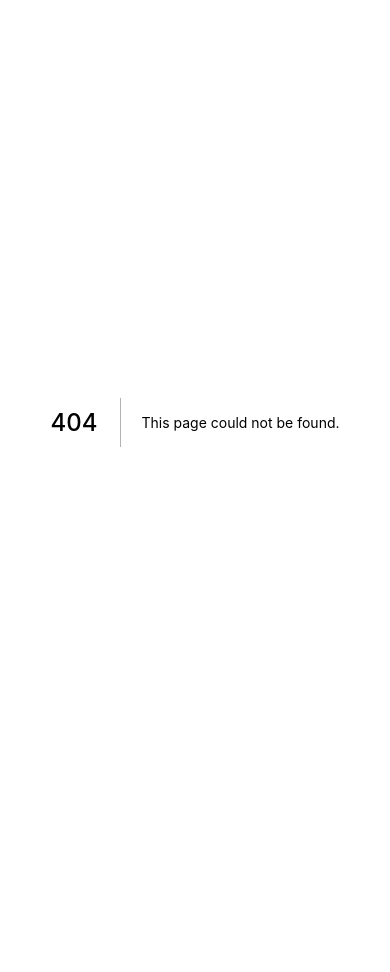
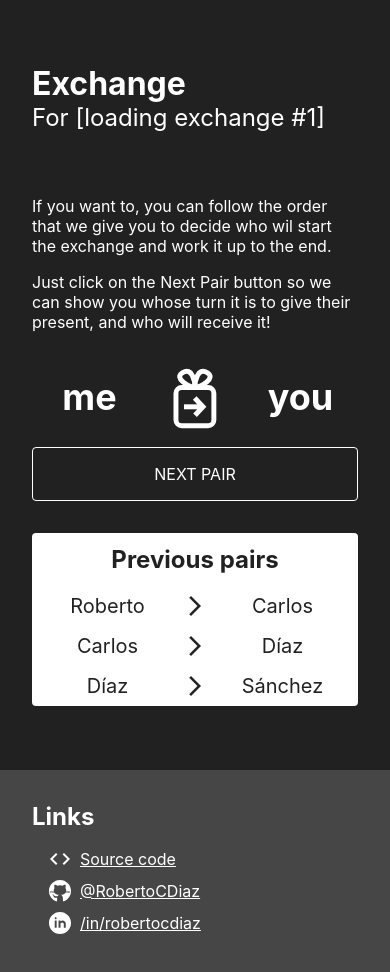
Before and after one commit to RobertoCDiaz/secret-santa-web3, a Next.js app in the folder app/: page /exchange/1 in a window 390 px wide. Before the commit this address had no page. Shown: the top 972 px of the page. Before the commit the page ends 844 px from the top, so only its background shows below. Built offline with nearby package versions, Linux system fonts and the light colour scheme.

Commit message:
finished UI for mobile version of `exchange` page

```diff
--- /dev/null
+++ b/app/components/PairShowcase.tsx
@@ -0,0 +1,42 @@
+import { Component } from "react";
+import styles from '../styles/PairShowcase.module.scss';
+import { AppButton } from "./AppButton";
+
+type PairShowcaseState = {
+    /**
+     * Gifter from this pair.
+     */
+    from: string,
+    /**
+     * Receiver from this pair.
+     */
+    to: string,
+}
+
+/**
+ * Renders a new pair revelation.
+ *
+ * A pair consists of two names, and indicates a gifting action.
+ * Meaning that the first person in the pair will be gifting something to the second person.
+ */
+export default class PairShowcase extends Component<PairShowcaseState, PairShowcaseState> {
+    constructor(props) {
+        super(props);
+
+        this.state = {
+            from: this.props.from ?? "from",
+            to: this.props.to ?? "to",
+        }
+    }
+
+    render() {
+        return <div className={styles.pairShowcase}>
+            <div className={styles.content}>
+                <p className={styles.name}>{ this.state.from }</p>
+                <img src="/icons/gifts_to.svg" />
+                <p className={styles.name}>{ this.state.to }</p>
+            </div>
+            <AppButton text="NEXT PAIR" isSecondary/>
+        </div>
+    }
+}
--- a/app/components/ParticipantsList.tsx
+++ b/app/components/ParticipantsList.tsx
@@ -138,7 +138,7 @@ export default class ParticipantsList extends Component<any, ParticipantsListSta
             { !this.state.isAddingParticipant && this.state.participants.map((p, i) =>
                 Participant(p, () => deleteParticipant(i))
             ) }
-            { !this.state.isAddingParticipant && <AppButton text="ADD NEW PARTICIPANT" onClick={toggleAddForm} isSecondary={true} /> }
+            { !this.state.isAddingParticipant && <AppButton text="ADD NEW PARTICIPANT" onClick={toggleAddForm} isSecondary={true} isMedium={true} /> }
 
             {/* Add new participant form */}
             { this.state.isAddingParticipant && <div className={styles.addForm}>
--- /dev/null
+++ b/app/components/PreviousPairs.tsx
@@ -0,0 +1,87 @@
+import { Component } from "react";
+import styles from '../styles/PreviousPairs.module.scss';
+
+type PreviousPairsState = {
+    /**
+     * List of names, in order of giving.
+     */
+    list: string[],
+    /**
+     * Whether the list is complete or nor.
+     */
+    isComplete: boolean,
+}
+
+/**
+ * Renders a list of the previous pairs that have already been revealed.
+ *
+ * This components consists of a list of names, in which each element will be paired to the next one.
+ *
+ * The last element of the list will not be shown as a gifter because the person that follows it has not yet been added, unless it's explicitely told that the list has been completed, as the last person in the list will be gifting to the first one. In that case, the last element of the list will be paired with the first one.
+ */
+export default class PreviousPairs extends Component<any, PreviousPairsState> {
+    constructor(props) {
+        super(props);
+
+        this.state = {
+            isComplete: false,
+            list: [
+                'Roberto',
+                'Carlos',
+                'Díaz',
+                'Sánchez',
+            ],
+        };
+    }
+
+    /**
+     * Adds a new member name to the component's state.
+     *
+     * There's no need to add a whole pair, as every item from the list will be
+     * automatically paired up with the next one in line (except the last one, as the person it is assigned
+     * to is not yet revealed).
+     *
+     * When an item that matches the first element is added though this function, it will not be added to the list. Instead, it will change the component state and set the `isComplete` variable to true. Indicating that the list has been completed.
+     *
+     * If the list is already completed, adding new items will no longer be allowed.
+     *
+     * @param item - Name of the person to add.
+     */
+    addItem(item: string) {
+        if (this.state.isComplete) {
+            return;
+        }
+
+        if (item === this.state.list[0]) {
+            this.setState({
+                isComplete: true,
+            });
+            return;
+        }
+
+        this.setState({
+            list: this.state.list.concat(item),
+        });
+    }
+
+    render() {
+        const Pair = (from: string, to: string) => {
+            return <div className={styles.pair}>
+                <link href="https://fonts.googleapis.com/icon?family=Material+Icons" rel="stylesheet"></link>
+                <p className={styles.name}>{ from }</p>
+                <i className="material-icons">arrow_forward_ios</i>
+                <p className={styles.name}>{ to }</p>
+            </div>
+        }
+
+        return <div className={styles.previousPairs}>
+            <h1>Previous pairs</h1>
+            { this.state.list.map((name, idx) => {
+                if (idx == this.state.list.length - 1)
+                    return null;
+
+                return Pair(name, this.state.list[idx + 1]);
+            }) }
+        </div>
+    }
+}
--- a/app/components/ResponsiveFooter.tsx
+++ b/app/components/ResponsiveFooter.tsx
@@ -13,11 +13,11 @@ export const ResponsiveFooter = () => {
           <a href="https://github.com/RobertoCDiaz/secret-santa-web3">Source code</a>
         </div>
         <div className={styles.link}>
-          <img src="icons/github.svg" alt="github icon" />
+          <img src="/icons/github.svg" alt="github icon" />
           <a href="https://github.com/RobertoCDiaz/">@RobertoCDiaz</a>
         </div>
         <div className={styles.link}>
-          <img src="icons/linkedin.svg" alt="linkedin icon" />
+          <img src="/icons/linkedin.svg" alt="linkedin icon" />
           <a href="https://linkedin.com/in/robertocdiaz">/in/robertocdiaz</a>
         </div>
       </div>
--- a/app/pages/create-event.tsx
+++ b/app/pages/create-event.tsx
@@ -1,5 +1,4 @@
 import Head from "next/head";
-import { Breakpoint, BreakpointProvider } from "react-socks";
 import styles from "../styles/CreateEvent.module.scss";
 
 import { ResponsiveFooter } from "../components/ResponsiveFooter";
@@ -10,6 +9,7 @@ import ParticipantsList from "../components/ParticipantsList";
 import Link from "next/link";
 
 export default function CreateEvent() {
+    // TODO: web3 validation
     /**
      * DateTimePicker element reference.
      */
@@ -20,7 +20,7 @@ export default function CreateEvent() {
     const participantsList: MutableRefObject<ParticipantsList> = useRef();
 
     const createEvent = () => {
-        // ...
+        // TODO: send information of an event to the backend for further processing
     }
 
     return (
--- /dev/null
+++ b/app/pages/exchange/[exchangeId].tsx
@@ -0,0 +1,84 @@
+import { useRouter } from "next/router";
+import Head from "next/head";
+import styles from "../../styles/ExchangePage.module.scss";
+import { ResponsiveFooter } from "../../components/ResponsiveFooter";
+import { AppButton } from "../../components/AppButton";
+import { useState } from "react";
+import PairShowcase from "../../components/PairShowcase";
+import PreviousPairs from "../../components/PreviousPairs";
+import Link from "next/link";
+
+export default function ExchangePage() {
+    const router = useRouter();
+    /**
+     * Params from the URL.
+     */
+    const { exchangeId } = router.query;
+
+    /**
+     * Whether the event has been started by the users or not.
+     */
+    const [hasStarted, setHasStarted] = useState(true);
+
+    /**
+     * Renders a button that enables the users to start an exchange.
+     *
+     * @returns InitialScreen component.
+     */
+    const initialScreen = () => {
+        /**
+         * Starts the exchange and changes the app's state to reflect it.
+         */
+        const startExchange = () => {
+            setHasStarted(true);
+        }
+
+        return <div className={styles.initialScreen}>
+            <p>Once you're all set and ready to start the exchange, press the following button</p>
+            <AppButton text="START EXCHANGE" onClick={startExchange} />
+        </div>
+    }
+
+    /**
+     * Renders the actual exchange screen for the event.
+     *
+     * This will show a description of how it works, a PairShowcase to show the current
+     * pair (indicating who should be presenting their gift along who will receive said gift), and a list of the previous pairs (i.e. a history of the pairs that have already been revealed).
+     *
+     * @returns ExchangeScreen component.
+     */
+    const exchangeScreen = () => {
+        return <div className={styles.exchangeScreen}>
+            <div className={styles.col}>
+                <div className={styles.info}>
+                    <p>
+                        If you want to, you can follow the order that we give you to decide who wil start the exchange and work it up to the end.
+                    </p>
+                    <p>
+                        Just click on the Next Pair button so we can show you whose turn it is to give their present, and who will receive it!
+                    </p>
+                </div>
+                <PairShowcase from="me" to="you" />
+            </div>
+            <div className={styles.col}>
+                <PreviousPairs />
+            </div>
+        </div>
+    }
+
+    return <div className={styles.app}>
+        <Head>
+            <title>Exchange</title>
+        </Head>
+        <div className={styles.content}>
+            <div className={styles.header}>
+                <h1>Exchange</h1>
+                <p className={styles.info}>For { `[loading  exchange #${exchangeId}]` }</p>
+            </div>
+
+            { !hasStarted && initialScreen() }
+            { hasStarted && exchangeScreen() }
+        </div>
+        <ResponsiveFooter />
+    </div>;
+}
--- a/app/styles/CreateEvent.module.scss
+++ b/app/styles/CreateEvent.module.scss
@@ -48,7 +48,7 @@
 
             @include isLarge {
                 display: grid;
-                grid-template-columns: 1fr 1fr;
+                grid-template-columns: 3fr 2fr;
                 column-gap: 4em;
             }
 
--- /dev/null
+++ b/app/styles/ExchangePage.module.scss
@@ -0,0 +1,43 @@
+@import './variables', './responsive', './mixins';
+
+.app {
+    @include flex($gapSize: 0);
+    min-height: 100vh;
+    background-color: $primary-bg-color;
+    color: $primary-text-color;
+
+    .content {
+        flex-grow: 1;
+        @include flex($gapSize: 4em);
+        padding: 4em 2em;
+
+        > .header {
+            > h1 {
+                font-size: 2rem;
+            }
+
+            > .info {
+                font-size: 1.5rem
+            }
+        }
+
+        > .initialScreen {
+            @include flex;
+            flex-grow: 1;
+            justify-content: center;
+            padding: 2em;
+        }
+
+        > .exchangeScreen {
+            @include flex($gapSize: 2em);
+
+            > .col {
+                @include flex($gapSize: 2em);
+
+                > .info {
+                    @include flex;
+                }
+            }
+        }
+    }
+}
--- /dev/null
+++ b/app/styles/PairShowcase.module.scss
@@ -0,0 +1,25 @@
+@import './variables', './responsive', './mixins';
+
+.pairShowcase {
+    @include flex;
+
+    > .content {
+        display: grid;
+        grid-template-columns: 1fr 0fr 1fr;
+        align-items: center;
+        justify-items: stretch;
+        column-gap: 1em;
+
+        > .name {
+            text-align: center;
+            flex-grow: 1;
+            font-size: 2.25rem;
+            font-weight: bold;
+        }
+
+        > img {
+            width: 4rem;
+            margin: auto;
+        }
+    }
+}
--- /dev/null
+++ b/app/styles/PreviousPairs.module.scss
@@ -0,0 +1,34 @@
+@import './variables', './responsive', './mixins';
+
+.previousPairs {
+    @include flex($gapSize: 0);
+    background-color: $primary-text-color;
+    color: $primary-bg-color;
+    border-radius: 4px;
+
+    > h1 {
+        font-size: 1.5rem;
+        text-align: center;
+        padding: .5em;
+    }
+
+    > .pair {
+        display: grid;
+        grid-template-columns: 1fr 0fr 1fr;
+        padding: .5em 0;
+
+        &:hover {
+            background-color: rgba($primary-bg-color, 0.1);
+        }
+
+        > * {
+            cursor: default;
+        }
+
+        > .name {
+            flex-grow: 1;
+            text-align: center;
+            font-size: 1.25rem;
+        }
+    }
+}
--- /dev/null
+++ b/app/styles/_mixins.scss
@@ -0,0 +1,6 @@
+@mixin flex($gapSize: 1em, $direction: column) {
+    display: flex;
+    flex-direction: $direction;
+    row-gap: $gapSize;
+    column-gap: $gapSize;
+}
```
Also changed, not shown: app/public/icons/gifts_to.svg (added).
